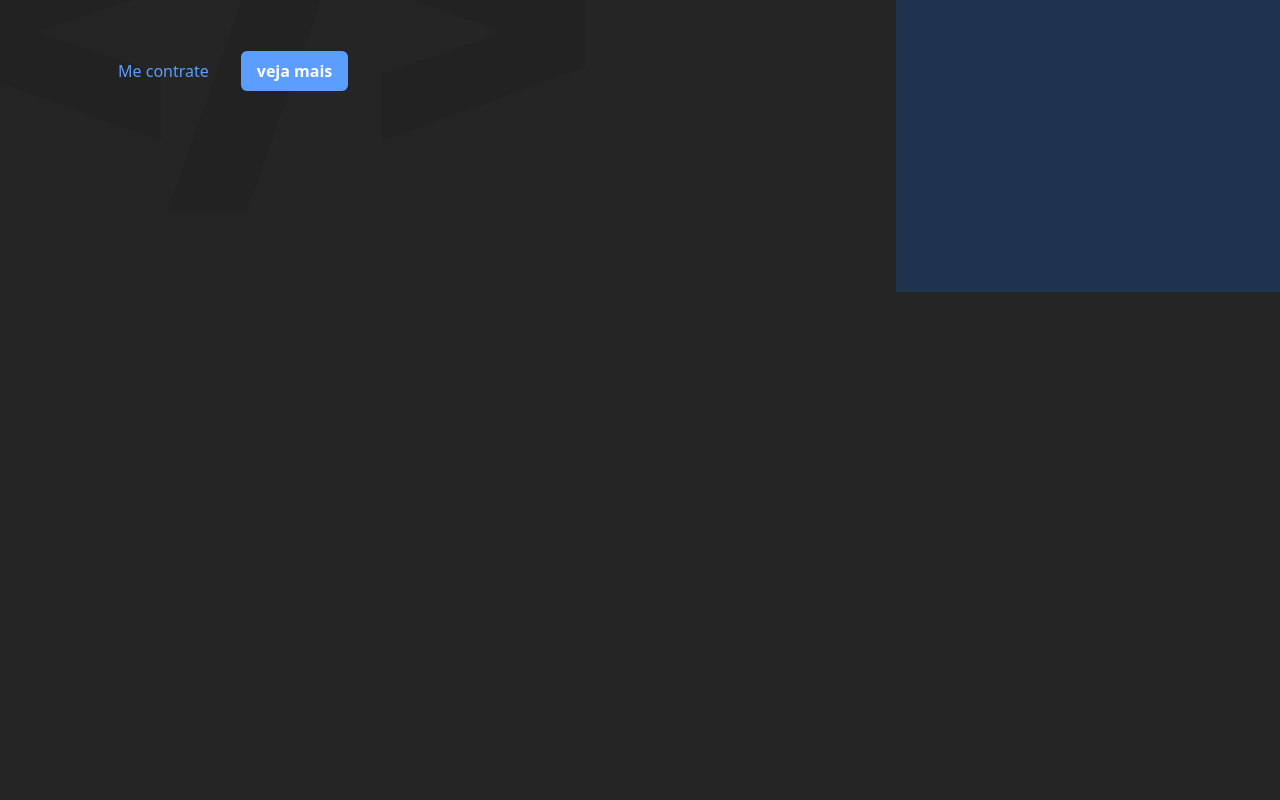
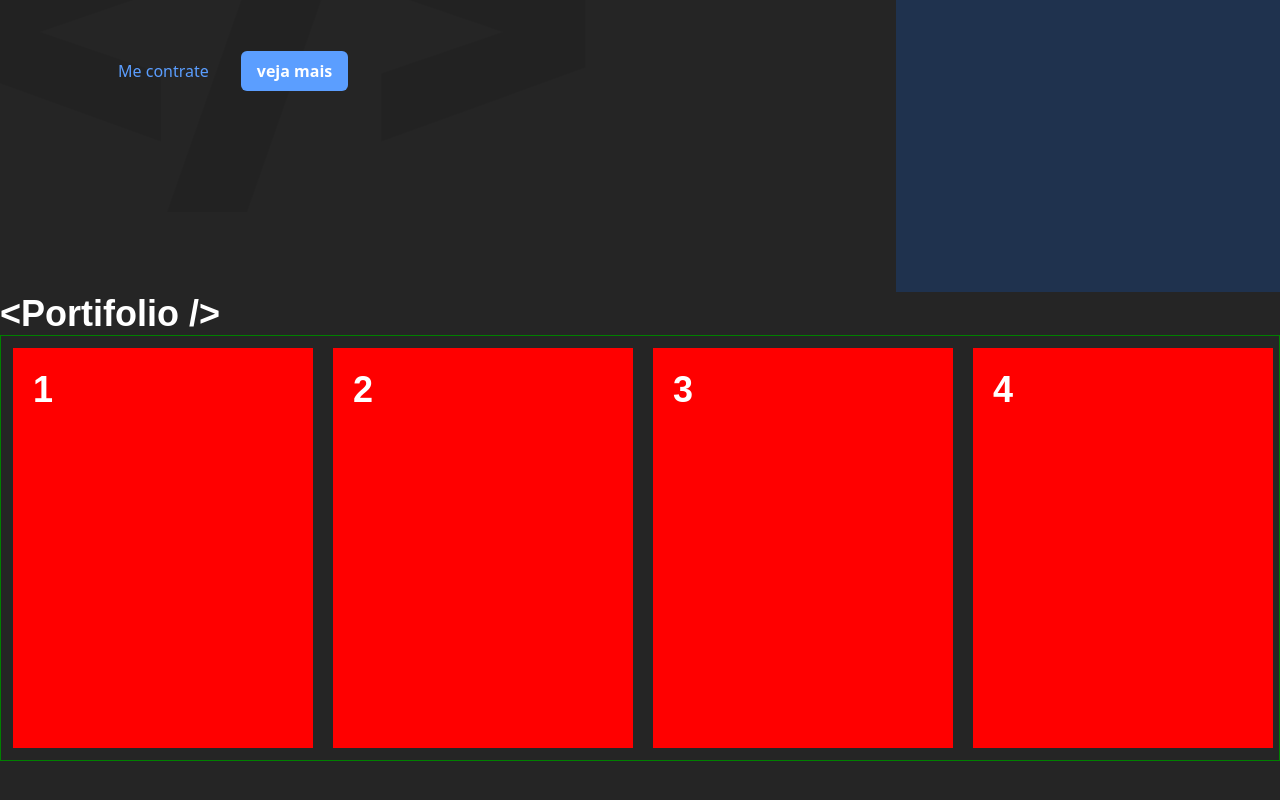
Before and after one commit to pehcst/blog, a Next.js app: page / in a window 1280 px wide. Shown: the part 508-1308 px from the top of the page. Before the commit the page ends 800 px from the top, so only its background shows below. Built offline with nearby package versions, Linux system fonts and the light colour scheme.

Commit message:
horizontal scroll

```diff
--- a/package.json
+++ b/package.json
@@ -16,7 +16,8 @@
     "next": "12.2.5",
     "react": "18.2.0",
     "react-dom": "18.2.0",
-    "react-icons": "^4.4.0"
+    "react-icons": "^4.4.0",
+    "react-indiana-drag-scroll": "^2.2.0"
   },
   "devDependencies": {
     "@types/node": "18.7.8",
--- a/pages/_app.tsx
+++ b/pages/_app.tsx
@@ -1,6 +1,7 @@
 import type { AppProps } from 'next/app'
 import { ChakraProvider } from '@chakra-ui/react'
 import { theme } from '../styles/theme'
+import '../styles/style.css'
 
 function MyApp({ Component, pageProps }: AppProps) {
   return (
--- a/pages/index.tsx
+++ b/pages/index.tsx
@@ -10,8 +10,10 @@ import {
 } from '@chakra-ui/react'
 import type { NextPage } from 'next'
 import Header from '../components/Header'
+import ScrollContainer from 'react-indiana-drag-scroll'
 
 const Home: NextPage = () => {
+  const numbers = new Array(30).fill(1).map((_, index) => index + 1)
   return (
     <>
       <Header />
@@ -71,6 +73,22 @@ const Home: NextPage = () => {
         </Box>
         <Box position={'absolute'} right="0" h="100vh" bg="#1F324E" w="30%" />
       </Stack>
+      <Box h="100vh" w="100%">
+        <Heading color={'white'}>
+          {'<Portifolio />'}
+          <Flex w="100%">
+            <ScrollContainer horizontal className="container">
+              <Flex border={'1px solid green'} p="3">
+                {numbers.map((el) => (
+                  <Box bg={'red'} p="5" mr="5" key={el} minW={'300px'} h="400px">
+                    {el}
+                  </Box>
+                ))}
+              </Flex>
+            </ScrollContainer>
+          </Flex>
+        </Heading>
+      </Box>
     </>
   )
 }
--- /dev/null
+++ b/styles/style.css
@@ -0,0 +1,3 @@
+.container {
+  width: 100%;
+}
```
Also changed, not shown: 1 other file (tests, documents, lock files or other folders).
